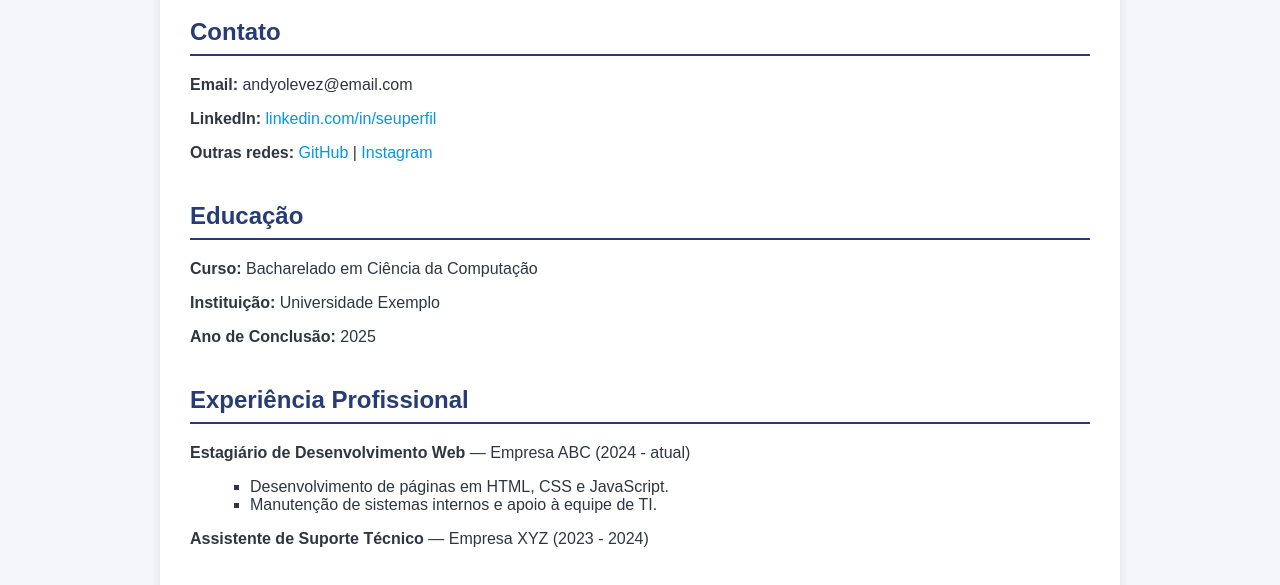
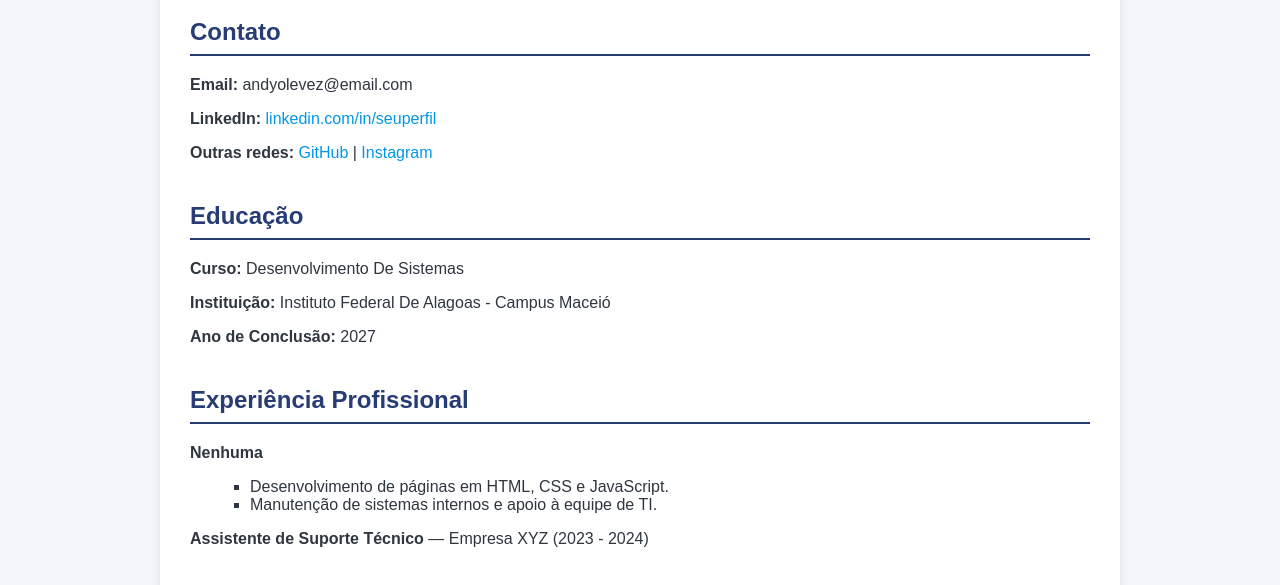
Before and after one commit to Andyzs2/Andyzs2.github.io, a plain HTML site: page index.html in a window 1280 px wide. Shown: the part 341-926 px from the top of the page. Drawn offline with Linux system fonts and the light colour scheme.

Commit message:
index.html

```diff
--- a/index.html
+++ b/index.html
@@ -107,14 +107,14 @@
 
         <section id="educacao">
             <h2>Educação</h2>
-            <p><strong>Curso:</strong> Bacharelado em Ciência da Computação</p>
-            <p><strong>Instituição:</strong> Universidade Exemplo</p>
-            <p><strong>Ano de Conclusão:</strong> 2025</p>
+            <p><strong>Curso:</strong> Desenvolvimento De Sistemas </p>
+            <p><strong>Instituição:</strong> Instituto Federal De Alagoas - Campus Maceió</p>
+            <p><strong>Ano de Conclusão:</strong> 2027 </p>
         </section>
 
         <section id="experiencia">
             <h2>Experiência Profissional</h2>
-            <p><strong>Estagiário de Desenvolvimento Web</strong> — Empresa ABC (2024 - atual)</p>
+            <p><strong>Nenhuma</strong></p>
             <ul>
                 <li>Desenvolvimento de páginas em HTML, CSS e JavaScript.</li>
                 <li>Manutenção de sistemas internos e apoio à equipe de TI.</li>
```
